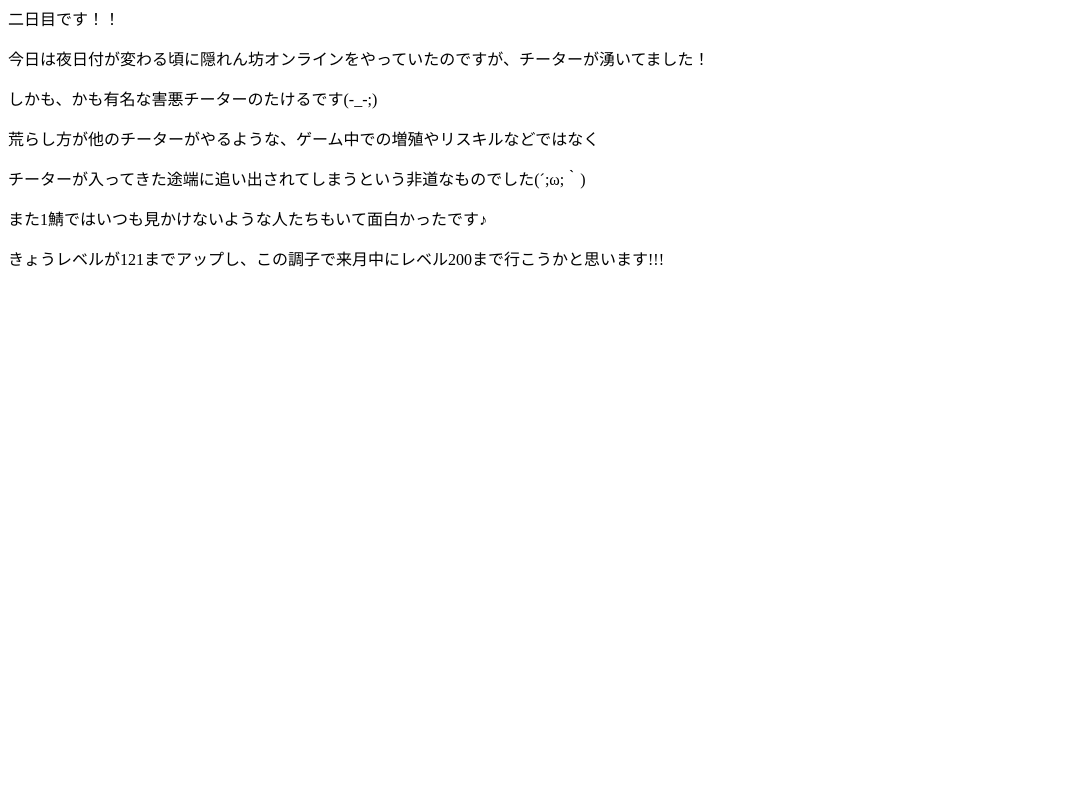
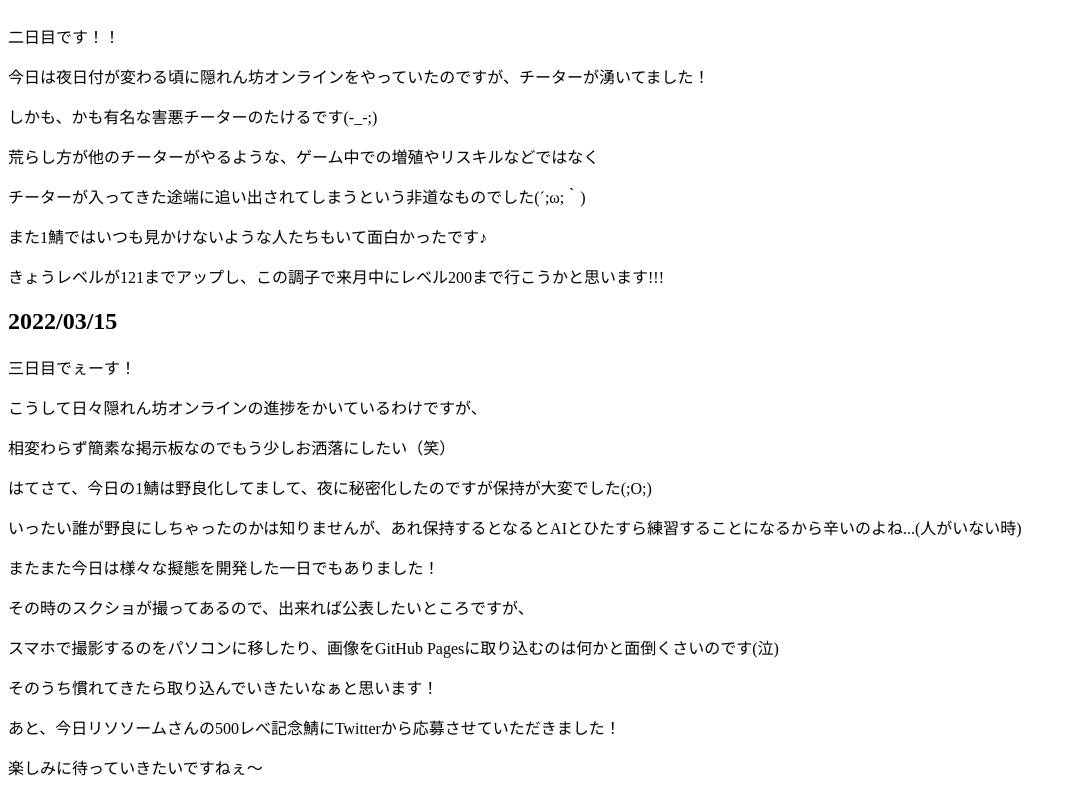
Before and after one commit to Leonhard01a/kakurenbou_online_Diary, a plain HTML site: page index.html in a window 1280 px wide. Shown: the part 991-1786 px from the top of the page, without its empty margins (0-1076 px from the left). Before the commit the page ends 1277 px from the top, so only its background shows below. Drawn offline with Linux system fonts and the light colour scheme.

Commit message:
Update index.html

```diff
--- a/index.html
+++ b/index.html
@@ -10,8 +10,9 @@
 <p>.<a href="#顔見知りの方々">顔見知りの方々</a></p>
 
 <p>・日記</p>
-<a href="#2022/03/13">2022/03/13</a><br><h2>
- <a href="#2022/03/14">2022/03/14</a><br>
+<a href="#2022/03/13">2022/03/13</a><br>
+<a href="#2022/03/14">2022/03/14</a><br>
+<h2><a href="#2022/03/15">2022/03/15</a>
 
  <h2><a name="顔見知りの方々">顔見知りの方々</a><br></h2>
   <p>ここでは主に隠れん坊オンラインでよく会う人を載せてくよ！</p>
@@ -34,3 +35,16 @@
  <p>チーターが入ってきた途端に追い出されてしまうという非道なものでした(´;ω;｀)</p>
  <p>また1鯖ではいつも見かけないような人たちもいて面白かったです♪</p>
  <p>きょうレベルが121までアップし、この調子で来月中にレベル200まで行こうかと思います!!!</p>
+
+ <h2><a name="2022/03/15">2022/03/15</a><br></h2>
+ <p>三日目でぇーす！</p>
+ <p>こうして日々隠れん坊オンラインの進捗をかいているわけですが、</p>
+ <p>相変わらず簡素な掲示板なのでもう少しお洒落にしたい（笑）</p>
+ <p>はてさて、今日の1鯖は野良化してまして、夜に秘密化したのですが保持が大変でした(;O;)</p>
+ <p>いったい誰が野良にしちゃったのかは知りませんが、あれ保持するとなるとAIとひたすら練習することになるから辛いのよね...(人がいない時)</p>
+ <p>またまた今日は様々な擬態を開発した一日でもありました！</p>
+ <p>その時のスクショが撮ってあるので、出来れば公表したいところですが、</p>
+ <p>スマホで撮影するのをパソコンに移したり、画像をGitHub Pagesに取り込むのは何かと面倒くさいのです(泣)</p>
+ <p>そのうち慣れてきたら取り込んでいきたいなぁと思います！</p>
+ <p>あと、今日リソソームさんの500レべ記念鯖にTwitterから応募させていただきました！</p>
+ <p>楽しみに待っていきたいですねぇ～</p>
```
